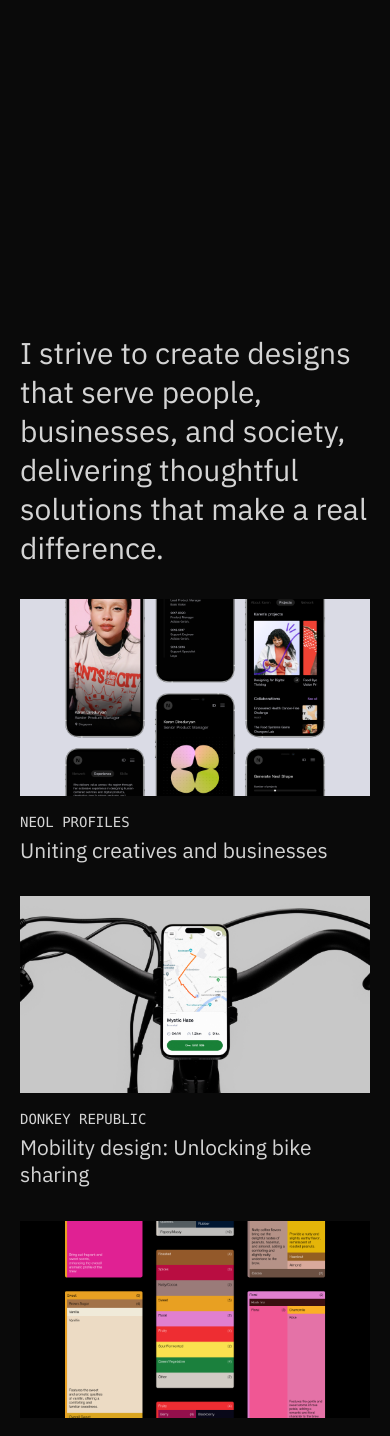
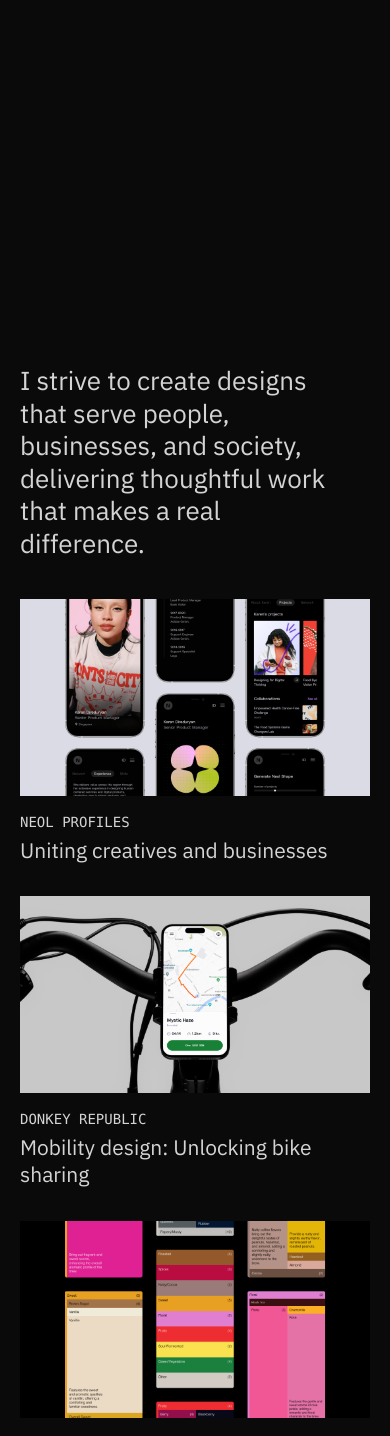
Before and after one commit to dara/dara.github.io, a Jekyll site: the page built from index.html, in a window 390 px wide, cut to the strip 124-1560 px from the top of the page. Built offline with Jekyll 4.4.1, drawn with Linux system fonts in a browser that asks for light colours.

Commit message:
Improve mobile layout

```diff
--- a/_config.yml
+++ b/_config.yml
@@ -19,7 +19,7 @@
 # in the templates via {{ site.myvariable }}.
 
 title: Dara Kilicoglu
-description: I'm a product designer. I strive to create designs that serve people, businesses, and society, delivering thoughtful solutions that make a real difference.
+description: Hi, I'm Dara. I'm a product designer. I strive to create designs that serve people, businesses, and society, delivering thoughtful work that makes a real difference.
 email: darakilicoglu@gmail.com
 baseurl: "" # the subpath of your site, e.g. /blog
 url: "https://darakilicoglu.com" # the base hostname & protocol for your site
--- a/assets/css/main.css
+++ b/assets/css/main.css
@@ -655,7 +655,7 @@ nav a {
 }
 
 .title-1 {
-  font-size: 30px;
+  font-size: 26px;
 }
 
 @media (min-width: 768px) {
@@ -665,8 +665,17 @@ nav a {
 }
 
 .title-1 {
-  max-width: 19em;
-  line-height: 1.3;
+  max-width: 12em;
+}
+
+@media (min-width: 768px) {
+  .title-1 {
+    max-width: 17em;
+  }
+}
+
+.title-1 {
+  line-height: 1.25;
 }
 
 .title-2 {
@@ -877,6 +886,14 @@ nav a {
   height: 100%;
 }
 
+.h-\[60vh\] {
+  height: 60vh;
+}
+
+.h-\[66vh\] {
+  height: 66vh;
+}
+
 .min-h-screen {
   min-height: 100vh;
 }
@@ -911,10 +928,6 @@ nav a {
 
 .shrink-0 {
   flex-shrink: 0;
-}
-
-.transform {
-  transform: translate(var(--tw-translate-x), var(--tw-translate-y)) rotate(var(--tw-rotate)) skewX(var(--tw-skew-x)) skewY(var(--tw-skew-y)) scaleX(var(--tw-scale-x)) scaleY(var(--tw-scale-y));
 }
 
 .grid-cols-1 {
@@ -1074,6 +1087,10 @@ nav a {
   padding-right: 1.25rem;
 }
 
+.pb-10 {
+  padding-bottom: 2.5rem;
+}
+
 .pb-2 {
   padding-bottom: 0.5rem;
 }
@@ -1084,10 +1101,6 @@ nav a {
 
 .pb-4 {
   padding-bottom: 1rem;
-}
-
-.pb-8 {
-  padding-bottom: 2rem;
 }
 
 .pt-8 {
--- a/assets/css/main.tailwind.css
+++ b/assets/css/main.tailwind.css
@@ -30,9 +30,9 @@
   }
 
   .title-1 {
-    @apply text-[30px] md:text-[38px];
-    max-width: 19em;
-    line-height: 1.3;
+    @apply text-[26px] md:text-[38px];
+    @apply max-w-[12em] md:max-w-[17em];
+    line-height: 1.25;
   }
 
   .title-2 {
--- a/index.html
+++ b/index.html
@@ -4,8 +4,8 @@ layout: default
 
 {% include header.html %}
 
-<div class="intro h-[67vh] md:h-[70vh] flex items-end pb-8 md:pb-16">
-    <h2 class="title-1 text-neutral-300">I strive to create designs that serve people, businesses, and society, delivering thoughtful solutions that make a real difference.</h2>
+<div class="intro h-[67vh] md:h-[70vh] flex items-end pb-10 md:pb-16">
+    <h2 class="title-1 text-neutral-300">I strive to create designs that serve people, businesses, and society, delivering thoughtful work that makes a real difference.</h2>
 </div>
 
 <p class="hidden md:flex items-center gap-2 mb-12 title-mono">
```
